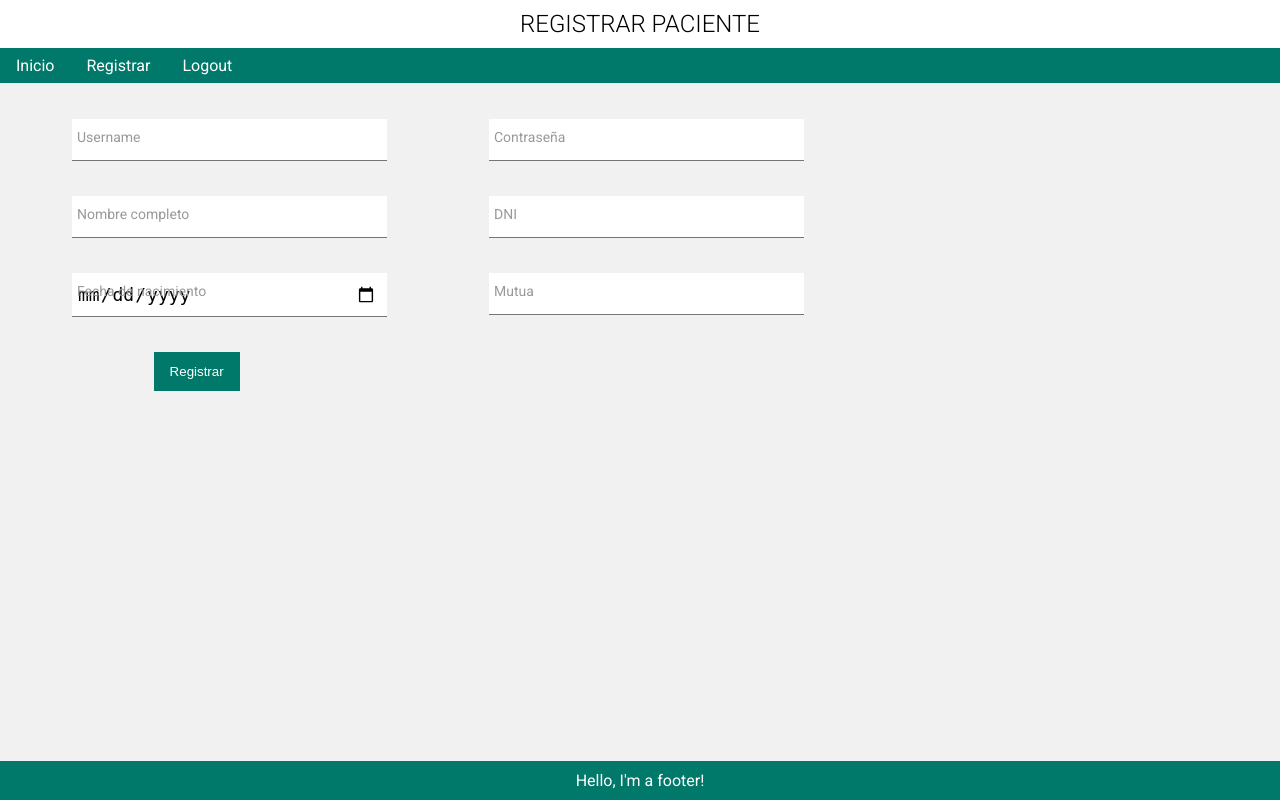
After one commit to jdomingo00/phpProject, a PHP site: template code/src/view/regpaciente.php in a window 1280 px wide; the page is wider, and only the part inside the window is pictured. The commit adds this page. Run offline with PHP 8.4, Linux system fonts and the light colour scheme; the template is opened without the code that fills it, so the values that code supplies are empty; the visitor is signed in with stand-in values (Sample User, id 1); some libraries are stand-ins or nearby versions.

Commit message:
Se me olvido cambiar de rama : ), pero ya esta el registro de pacientes

```diff
--- a/code/css/css.css
+++ b/code/css/css.css
@@ -259,3 +259,60 @@ body {
     padding: 0%;
     margin: 0%;
 }
+
+
+.menu-content {
+  float: left;
+}
+/*/============| DROPDOWN |============/*/
+.dropdown {
+  position: relative;
+  display: inline-block;
+  cursor: pointer;
+}
+.dropdown-content {
+  margin-top: 35px;
+  display: none;
+  position: absolute;
+  background-color: #f9f9f9;
+  min-width: 160px;
+  box-shadow: 0px 8px 16px 0px rgba(0,0,0,0.2);
+  z-index: 1;
+}
+.dropdown:hover .dropdown-content {
+  display: block;
+}
+.dropdown-button {
+  color: black;
+  padding: 8px 16px;
+  text-decoration: none;
+  display: block;
+}
+.dropdown-button:hover {
+  background-color: #00796b;
+  color: white;
+}
+
+
+.body{
+  padding: 32px;
+}
+.form-group {
+  float:left;
+  width: 31%;
+}
+.form-group-buttons {
+  width: 100%;
+  clear:both;
+  padding-left: 10%;
+}
+.form-button {
+  background-color: #00796b;
+  color: white;
+  border: none;
+  padding: 12px 16px;
+  cursor: pointer;
+}
+.form-button:hover {
+  background-color: #005047;
+}
--- a/code/src/controller/SessionController.php
+++ b/code/src/controller/SessionController.php
@@ -34,7 +34,10 @@
         //     }
         //     return $result;
         // }
-
+        public function registerP($uname, $password, $fullname, $dni, $fecNacimiento, $mutua) {
+            $result = User::registerP($uname, $password, $fullname, $dni, $fecNacimiento, $mutua);
+            return $result;
+        }
         public function checkSessionStarted() {
             if(isset($_COOKIE['PHPSESSID'])) {
                 session_start();
--- a/code/src/model/User.php
+++ b/code/src/model/User.php
@@ -81,6 +81,22 @@
             $this->lastlogout = date('Y-m-d');
             return $result;
         }
+        public static function registerP($uname, $password, $fullname, $dni, $fecNacimiento, $mutua) {
+            $dbconnection = new DBConnection();
+            $values = array(
+                'uname' => $uname,
+                'password' => $password,
+                'fullname' => $fullname,
+                'signindate' => date('Y-m-d'),
+                'lastlogin' => '',
+                'lastlogout' => '',
+                'type' => 'p',
+                'dni' => $dni,
+                'fecnacimiento' => $fecNacimiento,
+                'mutua' => $mutua
+            );
+            return $dbconnection->executeInsert('pacientes', $values);
+        }
         // public static function registerClient($uname, $passwd, $name, $surname1, $surname2, $dni, $address, $city, $postalCode) {
         //     $dbconnection = new DBConnection();
         //     $rand = rand ( 1 , 4 );
--- a/code/src/view/login.php
+++ b/code/src/view/login.php
@@ -55,9 +55,6 @@ require_once($_SERVER['DOCUMENT_ROOT'] . '/code/src/controller/SessionController
             </div>
             <button id="buttonlogintoregister" name="login" type="submit">Login</button>
         </form>
-        <div id="footer-box">
-
-        </div>
     </div>
     <div class="footer">
         <span>Hello, I'm a footer!</span>
--- a/code/src/view/logout.php
+++ b/code/src/view/logout.php
@@ -45,8 +45,6 @@ require_once($_SERVER['DOCUMENT_ROOT'] . '/code/src/controller/SessionController
             <button id="buttonlogintoregister" name="response" value="si" type="submit">Si</button>
             <button id="buttonlogintoregister" name="response" value="no" type="submit">No</button>
         </form>
-        <div id="footer-box">
-        </div>
     </div>
     <div class="footer">
         <span>Hello, I'm a footer!</span>
--- /dev/null
+++ b/code/src/view/regpaciente.php
@@ -0,0 +1,101 @@
+<?php
+    require_once($_SERVER['DOCUMENT_ROOT'] . '/code/src/controller/SessionController.php');
+    $sessionctrl = new SessionController();
+    if ($sessionctrl->checkSessionStarted()) {
+        if ($_SESSION['type']!='a') {
+            header('Location:../../index.php');
+            exit();
+        }
+    } else {
+        header('Location:./login.php');
+        exit();
+    }
+    $rcorrect = true;
+    if (isset($_POST['registrar'])) {
+        $rcorrect = $sessionctrl->registerP($_POST['uname'], $_POST['password'], $_POST['fullName'], $_POST['dni'], $_POST['fecNacimiento'], $_POST['mutua']);
+        if($rcorrect) {
+            header('Location:../../index.php');
+            exit();
+        }
+    }
+?>
+<!DOCTYPE html>
+<html>
+
+<head>
+    <meta charset="UTF-8">
+    <link rel="stylesheet" type="text/css" href="../../css/css.css">
+    <link href="https://fonts.googleapis.com/icon?family=Material+Icons" rel="stylesheet">
+</head>
+
+<body>
+    <div class="header">
+        <span class="title">REGISTRAR PACIENTE</span>
+    </div>
+    <div class="header2">
+        <a class="button" href="../../index.php">Inicio</a>
+        <?php
+            //MENU ADMINS
+            if ($_SESSION['type']=='a') {
+                echo '<div class="menu-content dropdown">
+                        <div class="button">Registrar</div>
+                        <div class="dropdown-content">
+                            <a class="dropdown-button" href="#">Paciente</a>
+                            <a class="dropdown-button" href="./regmedico.php">Médico</a>
+                        </div>
+                </div>';
+            }
+            echo '<a class="button" href="./logout.php">Logout</a>';
+        ?>
+    </div>
+    <div class="body">
+        <form action="./regpaciente.php" method="post">
+            <div class="group form-group">
+                <input class="inputMaterial" type="text" name="uname" required>
+                <span class="highlight"></span>
+                <span class="bar"></span>
+                <label>Username</label>
+            </div>
+            <div class="group form-group">
+                <input class="inputMaterial" type="password" name="password" required>
+                <span class="highlight"></span>
+                <span class="bar"></span>
+                <label>Contraseña</label>
+            </div>
+            <div class="group form-group">
+                <input class="inputMaterial" type="text" name="fullName" required>
+                <span class="highlight"></span>
+                <span class="bar"></span>
+                <label>Nombre completo</label>
+            </div>
+            <div class="group form-group">
+                <input class="inputMaterial" type="text" name="dni" required>
+                <span class="highlight"></span>
+                <span class="bar"></span>
+                <label>DNI</label>
+            </div>
+            <div class="group form-group">
+                <?php
+                    echo '<input class="inputMaterial" type="date" name="fecNacimiento" required min="1900-01-01" max="'. date('Y-m-d') .'">'
+                ?>
+                <span class="highlight"></span>
+                <span class="bar"></span>
+                <label>Fecha de nacimiento</label>
+            </div>
+            <div class="group form-group">
+                <input class="inputMaterial" type="text" name="mutua" required>
+                <span class="highlight"></span>
+                <span class="bar"></span>
+                <label>Mutua</label>
+            </div>
+            <div class="form-group-buttons">
+                <button class="form-button" type="submit" name="registrar">Registrar</button>
+            </div>
+        </form>
+    </div>
+    <div class="footer">
+        <span>Hello, I'm a footer!</span>
+    </div>
+</body>
+
+</html>
```
Also changed, not shown: code/index.php (+16 -0 lines).
